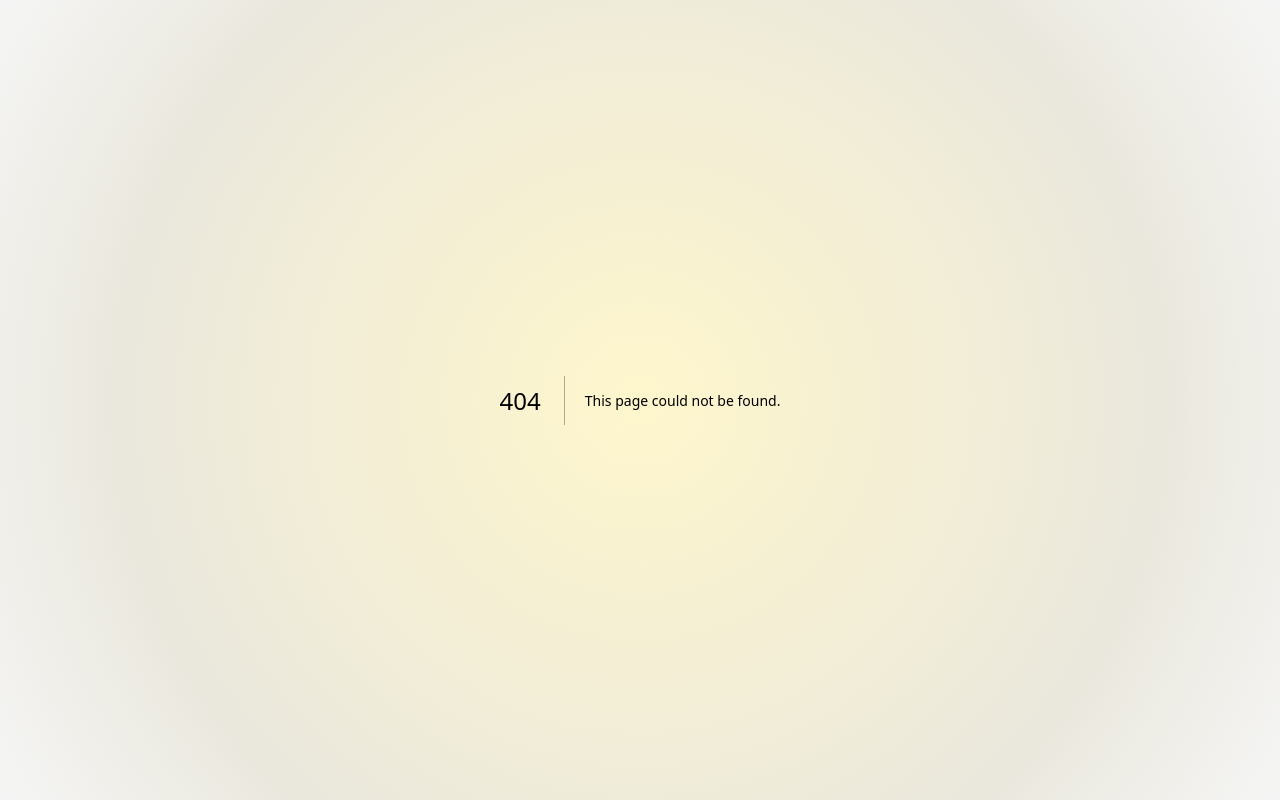
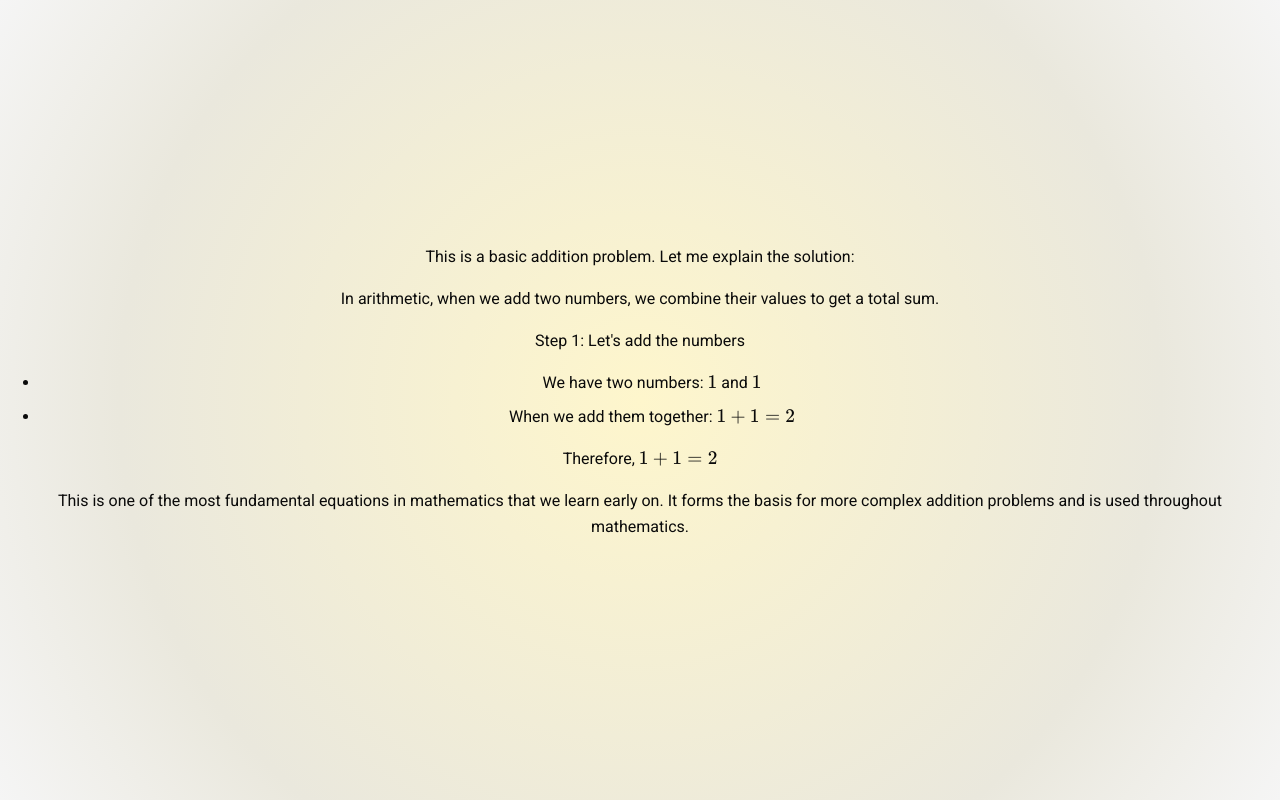
Before and after one commit to marcowang01/lemma, a Next.js app: page /solve in a window 1280 px wide. Before the commit this address had no page. Built offline with nearby package versions, Linux system fonts and the light colour scheme.

Commit message:
basic solve working

```diff
--- a/src/app/layout.tsx
+++ b/src/app/layout.tsx
@@ -1,3 +1,4 @@
+import { FormProvider } from "@/app/context/form-context"
 import localFont from "next/font/local"
 import "./globals.css"
 
@@ -35,7 +36,9 @@ export default function RootLayout({
   return (
     <html lang="en">
       <body className={`${roboto.variable} ${AppleGaramond.variable}`}>
-        <div className="cream-radial-gradient h-screen w-screen">{children}</div>
+        <FormProvider>
+          <div className="cream-radial-gradient h-screen w-screen">{children}</div>
+        </FormProvider>
       </body>
     </html>
   )
--- a/src/app/page.tsx
+++ b/src/app/page.tsx
@@ -2,15 +2,11 @@
 
 import { Badge } from "@/components/core/badge"
 import { InputForm } from "@/components/core/input-form"
-import { Card, CardContent } from "@/components/ui/card"
-import { renderLatex } from "@/lib/latex"
-import { ServerMessage } from "@/lib/types"
 import { cn } from "@/lib/utils"
-import DOMPurify from "dompurify"
 import { marked } from "marked"
+import { useRouter } from "next/navigation"
 import { useEffect, useRef, useState } from "react"
-import { CollapsibleReasoning } from "./reasoning"
-import { ThinkingIndicator } from "./thinking"
+import { useFormContext } from "./context/form-context"
 
 export enum QuestionType {
   HOMEWORK_HELP = "homework help",
@@ -19,10 +15,10 @@ export enum QuestionType {
   LEARN_NEW_CONCEPTS = "learn new concepts",
 }
 
-export default function Chat() {
-  const [solutionText, setSolutionText] = useState<string>("")
-  const [reasoningText, setReasoningText] = useState<string>(``)
-  const [isThinking, setIsThinking] = useState<boolean>(false)
+export default function HomePage() {
+  const { setFormData } = useFormContext()
+  const router = useRouter()
+
   const [questionType, setQuestionType] = useState<QuestionType | null>(null)
   const stepIdx = useRef(0)
 
@@ -35,64 +31,10 @@ export default function Chat() {
 
   const handleSubmit = async (e: React.FormEvent<HTMLFormElement>) => {
     e.preventDefault()
-    setSolutionText("")
-    setReasoningText("")
-    setIsThinking(true)
 
     const formData = new FormData(e.currentTarget)
-
-    const response = await fetch("/api/chat", {
-      method: "POST",
-      body: formData,
-    })
-
-    if (!response.ok) {
-      console.error("Failed to fetch response", response)
-      setSolutionText("Failed to fetch response")
-      return
-    }
-
-    const reader = response.body!.getReader()
-    const decoder = new TextDecoder()
-    let text = ""
-    let reasoningText = ""
-
-    while (true) {
-      const { done, value } = await reader.read()
-      if (done) break
-
-      const rawResponse = decoder.decode(value, { stream: true })
-      const lines = rawResponse.split("\n")
-
-      for (const line of lines) {
-        if (line.trim() === "") continue
-
-        const serverMessage: ServerMessage = JSON.parse(line)
-
-        switch (serverMessage.type) {
-          case "response":
-            if (stepIdx.current !== serverMessage.stepIdx) {
-              text = ""
-              stepIdx.current = serverMessage.stepIdx
-            }
-
-            text += serverMessage.content
-            const processedText = renderLatex(text)
-            const markdownHtml = marked.parse(processedText) as string
-            const safeHtml = DOMPurify.sanitize(markdownHtml)
-            setSolutionText(safeHtml)
-            break
-          case "reasoning":
-            reasoningText += serverMessage.content
-            setReasoningText(reasoningText)
-            break
-          case "error":
-            console.error("Error message:", serverMessage.content)
-            break
-        }
-      }
-    }
-    setIsThinking(false)
+    setFormData(formData)
+    router.push("/solve")
   }
 
   return (
@@ -117,25 +59,7 @@ export default function Chat() {
         </div>
       </div>
       <div className="mb-48 mt-4 w-full rounded-xl border border-black bg-gray-100 bg-opacity-50">
-        <InputForm onSubmit={handleSubmit} disabled={isThinking} />
-      </div>
-      <div className="grid gap-8 md:grid-cols-1">
-        {reasoningText && <CollapsibleReasoning text={reasoningText} />}
-        {solutionText && (
-          <Card className="overflow-hidden">
-            <CardContent className="relative flex h-full flex-col px-0 py-2">
-              <div
-                className="markdown mb-auto h-full w-full"
-                dangerouslySetInnerHTML={{ __html: solutionText }}
-              />
-              {isThinking && (
-                <div className="my-2 px-4">
-                  <ThinkingIndicator />
-                </div>
-              )}
-            </CardContent>
-          </Card>
-        )}
+        <InputForm onSubmit={handleSubmit} disabled={false} />
       </div>
     </main>
   )
--- /dev/null
+++ b/src/app/solve/page.tsx
@@ -0,0 +1,127 @@
+"use client"
+
+import { useFormContext } from "@/app/context/form-context"
+import { renderLatex } from "@/lib/latex"
+import { ServerMessage } from "@/lib/types"
+import DOMPurify from "dompurify"
+import { marked } from "marked"
+import { useRouter } from "next/navigation"
+import { useEffect, useRef, useState } from "react"
+import { CollapsibleReasoning } from "../reasoning"
+import { ThinkingIndicator } from "../thinking"
+
+export default function Solution() {
+  const { formData } = useFormContext()
+  const router = useRouter()
+  const [solutionText, setSolutionText] = useState(`
+    <p>This is a basic addition problem. Let me explain the solution:</p>
+<p>In arithmetic, when we add two numbers, we combine their values to get a total sum.</p>
+<p>Step 1: Let's add the numbers</p>
+<ul>
+<li>We have two numbers: <span class="katex"><span class="katex-mathml"><math xmlns="http://www.w3.org/1998/Math/MathML"><mrow><mn>1</mn></mrow>1</math></span><span aria-hidden="true" class="katex-html"><span class="base"><span style="height:0.6444em;" class="strut"></span><span class="mord">1</span></span></span></span> and <span class="katex"><span class="katex-mathml"><math xmlns="http://www.w3.org/1998/Math/MathML"><mrow><mn>1</mn></mrow>1</math></span><span aria-hidden="true" class="katex-html"><span class="base"><span style="height:0.6444em;" class="strut"></span><span class="mord">1</span></span></span></span></li>
+<li>When we add them together: <span class="katex"><span class="katex-mathml"><math xmlns="http://www.w3.org/1998/Math/MathML"><mrow><mn>1</mn><mo>+</mo><mn>1</mn><mo>=</mo><mn>2</mn></mrow>1 + 1 = 2</math></span><span aria-hidden="true" class="katex-html"><span class="base"><span style="height:0.7278em;vertical-align:-0.0833em;" class="strut"></span><span class="mord">1</span><span style="margin-right:0.2222em;" class="mspace"></span><span class="mbin">+</span><span style="margin-right:0.2222em;" class="mspace"></span></span><span class="base"><span style="height:0.6444em;" class="strut"></span><span class="mord">1</span><span style="margin-right:0.2778em;" class="mspace"></span><span class="mrel">=</span><span style="margin-right:0.2778em;" class="mspace"></span></span><span class="base"><span style="height:0.6444em;" class="strut"></span><span class="mord">2</span></span></span></span></li>
+</ul>
+<p>Therefore, <span class="katex"><span class="katex-mathml"><math xmlns="http://www.w3.org/1998/Math/MathML"><mrow><mn>1</mn><mo>+</mo><mn>1</mn><mo>=</mo><mn>2</mn></mrow>1 + 1 = 2</math></span><span aria-hidden="true" class="katex-html"><span class="base"><span style="height:0.7278em;vertical-align:-0.0833em;" class="strut"></span><span class="mord">1</span><span style="margin-right:0.2222em;" class="mspace"></span><span class="mbin">+</span><span style="margin-right:0.2222em;" class="mspace"></span></span><span class="base"><span style="height:0.6444em;" class="strut"></span><span class="mord">1</span><span style="margin-right:0.2778em;" class="mspace"></span><span class="mrel">=</span><span style="margin-right:0.2778em;" class="mspace"></span></span><span class="base"><span style="height:0.6444em;" class="strut"></span><span class="mord">2</span></span></span></span></p>
+<p>This is one of the most fundamental equations in mathematics that we learn early on. It forms the basis for more complex addition problems and is used throughout mathematics.</p>
+`)
+  const [reasoningText, setReasoningText] = useState("")
+  const [isThinking, setIsThinking] = useState(false)
+  const stepIdx = useRef(0)
+
+  useEffect(() => {
+
+    return
+
+    if (!formData) {
+      router.push("/")
+      return
+    }
+
+    const fetchSolution = async () => {
+      setSolutionText("")
+      setReasoningText("")
+      setIsThinking(true)
+
+      const response = await fetch("/api/chat", {
+        method: "POST",
+        body: formData,
+      })
+
+      if (!response.ok) {
+        console.error("Failed to fetch response", response)
+        setSolutionText("Failed to fetch response")
+        return
+      }
+
+      const reader = response.body!.getReader()
+      const decoder = new TextDecoder()
+      let text = ""
+      let reasoningText = ""
+
+      while (true) {
+        const { done, value } = await reader.read()
+        if (done) break
+
+        const rawResponse = decoder.decode(value, { stream: true })
+        const lines = rawResponse.split("\n")
+
+        for (const line of lines) {
+          if (line.trim() === "") continue
+
+          const serverMessage: ServerMessage = JSON.parse(line)
+
+          switch (serverMessage.type) {
+            case "response":
+              if (stepIdx.current !== serverMessage.stepIdx) {
+                text = ""
+                stepIdx.current = serverMessage.stepIdx
+              }
+
+              text += serverMessage.content
+              const processedText = renderLatex(text)
+              const markdownHtml = marked.parse(processedText) as string
+              const safeHtml = DOMPurify.sanitize(markdownHtml)
+              setSolutionText(safeHtml)
+              console.log(safeHtml)
+              break
+            case "reasoning":
+              reasoningText += serverMessage.content
+              setReasoningText(reasoningText)
+              console.log(reasoningText)
+              break
+            case "error":
+              console.error("Error message:", serverMessage.content)
+              break
+          }
+        }
+      }
+      setIsThinking(false)
+    }
+    fetchSolution()
+  }, [formData, router])
+
+  return (
+    <main className="flex h-screen w-screen items-center justify-center">
+      <div className="text-center">
+        <div className="grid gap-8 md:grid-cols-1">
+          {reasoningText && <CollapsibleReasoning text={reasoningText} />}
+          {solutionText && (
+            <div className="overflow-hidden">
+              <div className="relative flex h-full flex-col px-0 py-2">
+                <div
+                  className="markdown mb-auto h-full w-full"
+                  dangerouslySetInnerHTML={{ __html: solutionText }}
+                />
+                {isThinking && (
+                  <div className="my-2 px-4">
+                    <ThinkingIndicator />
+                  </div>
+                )}
+              </div>
+            </div>
+          )}
+        </div>
+      </div>
+    </main>
+  )
+}
--- a/src/components/core/input-form.tsx
+++ b/src/components/core/input-form.tsx
@@ -8,7 +8,6 @@ import { UploadIcon } from "@/svg/uploadIcon"
 import { X as XIcon } from "lucide-react"
 import Image from "next/image"
 import { useEffect, useRef, useState } from "react"
-
 export function InputForm({
   onSubmit,
   disabled,
@@ -121,6 +120,7 @@ export function InputForm({
   const handleSubmit = async (e: React.FormEvent<HTMLFormElement>) => {
     e.preventDefault()
 
+    // TODO: do validation here
     if (!userInput && !imageUrl) {
       return
     }
```
Also changed, not shown: src/components/core/card.tsx (added).
